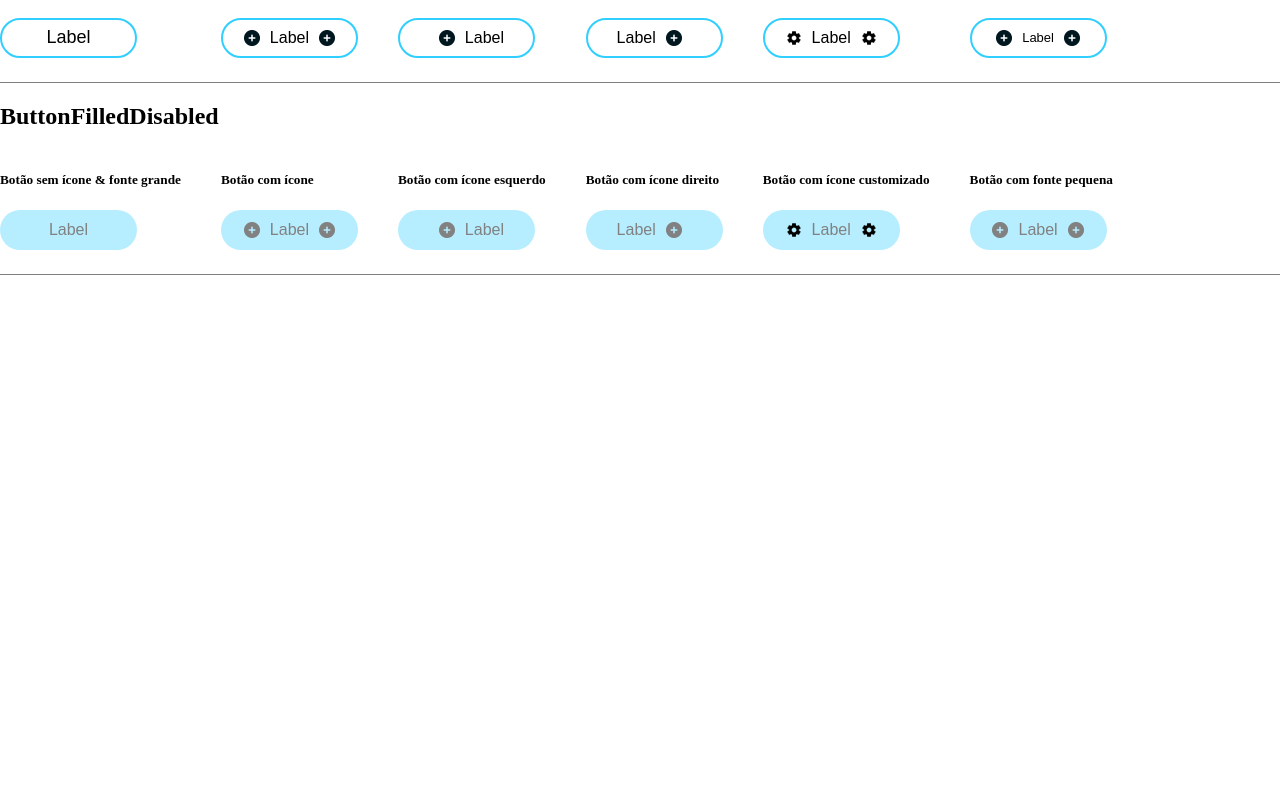
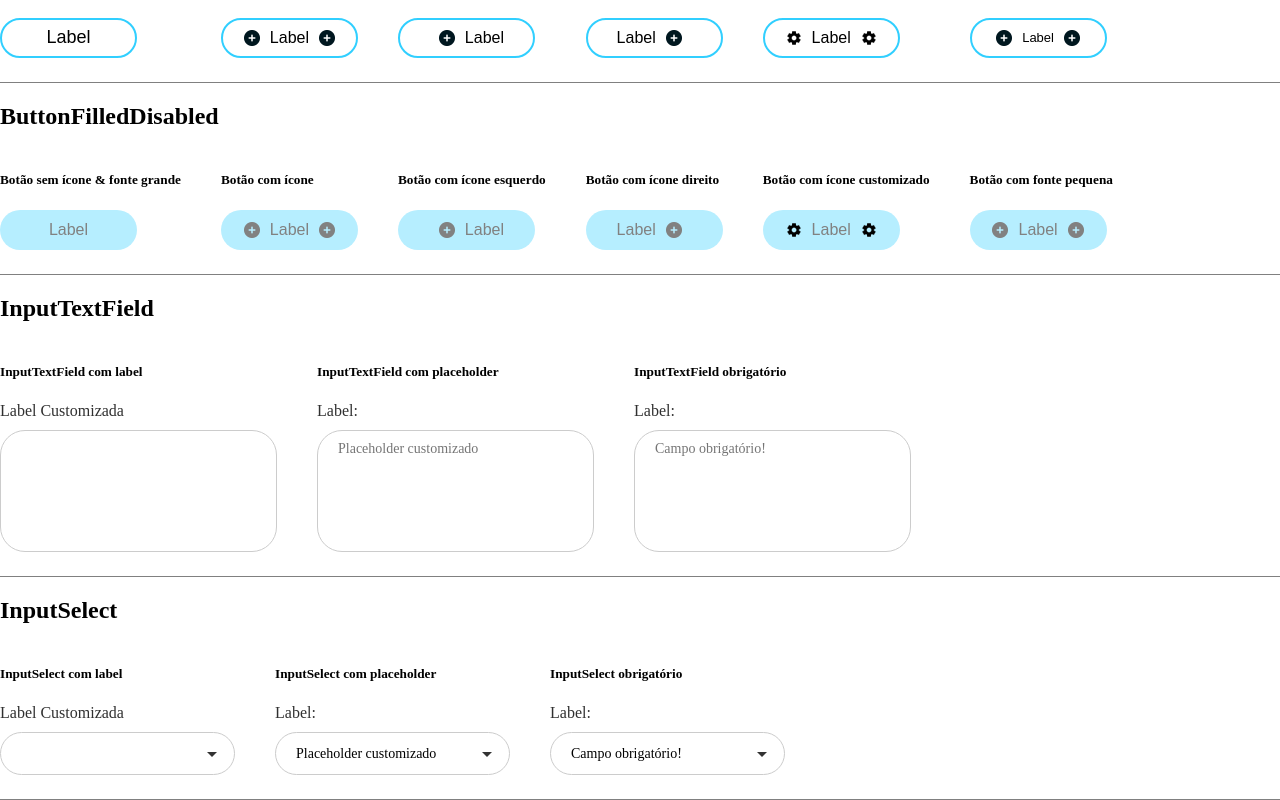
Before and after one commit to Grupo03-SPTECH20241/fe_MiseEnPlace, a React (Create React App) app in the folder mise-en-place/: page /components in a window 1280 px wide. Shown: the part 686-1486 px from the top of the page. Before the commit the page ends 961 px from the top, so only its background shows below. Built offline with nearby package versions, Linux system fonts and the light colour scheme; a web font is replaced by a local one.

Commit message:
Correção dos inputs text e select

```diff
--- a/mise-en-place/src/components/ComponentStories/componentstories.jsx
+++ b/mise-en-place/src/components/ComponentStories/componentstories.jsx
@@ -6,6 +6,8 @@ import ButtonFilledNegative from '../Button/Cancelar/cancelar';
 import ButtonFilledDefault from '../Button/Default/default';
 import ButtonFilledDefaultVariant from '../Button/Default-variant/defaultv';
 import ButtonFilledDisabled from '../Button/Disabled/disabled';
+import InputTextField from '../Input/Text Field/textField';
+import InputSelect from '../Input/Select/select';
 
 const Stories = () => {
     const teste = () => {
@@ -286,6 +288,54 @@ const Stories = () => {
                 ></ButtonFilledDisabled>
             </div>
         </div>
+        <h2>InputTextField</h2>
+        <div className={styles['row']}>
+            <div className={styles['row-item']}>
+                <h5>InputTextField com label</h5>
+                <InputTextField
+                    label='Label Customizada'
+                ></InputTextField>
+            </div>
+
+            <div className={styles['row-item']}>
+                <h5>InputTextField com placeholder</h5>
+                <InputTextField
+                    placeholder='Placeholder customizado'
+                ></InputTextField>
+            </div>
+
+            <div className={styles['row-item']}>
+                <h5>InputTextField obrigatório</h5>
+                <InputTextField
+                    required='true'
+                    placeholder='Campo obrigatório!'
+                ></InputTextField>
+            </div>
+        </div>
+        <h2>InputSelect</h2>
+        <div className={styles['row']}>
+            <div className={styles['row-item']}>
+                <h5>InputSelect com label</h5>
+                <InputSelect
+                    label='Label Customizada'
+                ></InputSelect>
+            </div>
+
+            <div className={styles['row-item']}>
+                <h5>InputSelect com placeholder</h5>
+                <InputSelect
+                    placeholder='Placeholder customizado'
+                ></InputSelect>
+            </div>
+
+            <div className={styles['row-item']}>
+                <h5>InputSelect obrigatório</h5>
+                <InputSelect
+                    required='true'
+                    placeholder='Campo obrigatório!'
+                ></InputSelect>
+            </div>
+        </div>
     </div>
     </>
   );
--- a/mise-en-place/src/components/Input/Select/select.jsx
+++ b/mise-en-place/src/components/Input/Select/select.jsx
@@ -1,13 +1,14 @@
 import React, { useState } from 'react';
+import PropTypes from 'prop-types';
 import styles from './select.module.css';
 
-const InputField = ({ label = "Label:", placeholder = "", id = 'input' }) => {
+const InputSelect = ({ label = 'Label:', placeholder = '', id = 'input', required = 'false' }) => {
   const [value, setValue] = useState('');
   const [error, setError] = useState('');
 
   const handleChange = (e) => {
     setValue(e.target.value);
-    if (e.target.value.trim() === '') {
+    if (e.target.value.trim() === '' && required === 'true') {
       setError('This field is required.');
     } else {
       setError('');
@@ -15,7 +16,7 @@ const InputField = ({ label = "Label:", placeholder = "", id = 'input' }) => {
   };
 
   const handleBlur = () => {
-    if (value.trim() === '') {
+    if (value.trim() === '' && required === 'true') {
       setError('This field is required.');
     } else {
       setError('');
@@ -24,16 +25,16 @@ const InputField = ({ label = "Label:", placeholder = "", id = 'input' }) => {
 
   return (
     <div className={styles['input-field-container']}>
-      <span className={styles['label-content']}>{{label}}</span>
+      <span className={styles['label-content']}>{label}</span>
       <select
-        id={{id}}
-        placeholder={{placeholder}}
+        id={id}
+        placeholder={placeholder}
         value={value}
         onChange={handleChange}
         onBlur={handleBlur}
         className={`${styles['input-field']} ${error ? styles['input-field-error'] : ''}`}
       >
-        <option value="" disabled>Placeholder</option>
+        <option value="" disabled>{placeholder}</option>
         <option value="option1">Option 1</option>
         <option value="option2">Option 2</option>
         <option value="option3">Option 3</option>
@@ -43,4 +44,12 @@ const InputField = ({ label = "Label:", placeholder = "", id = 'input' }) => {
   );
 };
 
-export default InputField;
+// Definindo as PropTypes para o componente
+InputSelect.propTypes = {
+  label: PropTypes.string,
+  placeholder: PropTypes.string,
+  id: PropTypes.string,
+  required: PropTypes.oneOf(['true', 'false']),
+};
+
+export default InputSelect;
--- a/mise-en-place/src/components/Input/Text Field/textField.jsx
+++ b/mise-en-place/src/components/Input/Text Field/textField.jsx
@@ -1,13 +1,14 @@
 import React, { useState } from 'react';
+import PropTypes from 'prop-types';
 import styles from './textField.module.css';
 
-const InputField = ({ label = "Label:", placeholder = "", id = 'input' }) => {
+const InputTextField = ({ label = 'Label:', placeholder = '', id = 'input', required = 'false' }) => {
   const [value, setValue] = useState('');
   const [error, setError] = useState('');
 
   const handleChange = (e) => {
     setValue(e.target.value);
-    if (e.target.value.trim() === '') {
+    if (e.target.value.trim() === '' && required === 'true') {
       setError('This field is required.');
     } else {
       setError('');
@@ -15,7 +16,7 @@ const InputField = ({ label = "Label:", placeholder = "", id = 'input' }) => {
   };
 
   const handleBlur = () => {
-    if (value.trim() === '') {
+    if (value.trim() === '' && required === 'true') {
       setError('This field is required.');
     } else {
       setError('');
@@ -24,10 +25,10 @@ const InputField = ({ label = "Label:", placeholder = "", id = 'input' }) => {
 
   return (
     <div className={styles['input-field-container']}>
-      <span className={styles['label-content']}>{{label}}</span>
+      <span className={styles['label-content']}>{label}</span>
       <textarea
-        id={{id}}
-        placeholder={{placeholder}}
+        id={id}
+        placeholder={placeholder}
         value={value}
         onChange={handleChange}
         onBlur={handleBlur}
@@ -38,4 +39,12 @@ const InputField = ({ label = "Label:", placeholder = "", id = 'input' }) => {
   );
 };
 
-export default InputField;
+// Definindo as PropTypes para o componente
+InputTextField.propTypes = {
+  label: PropTypes.string,
+  placeholder: PropTypes.string,
+  id: PropTypes.string,
+  required: PropTypes.oneOf(['true', 'false']),
+};
+
+export default InputTextField;
```
